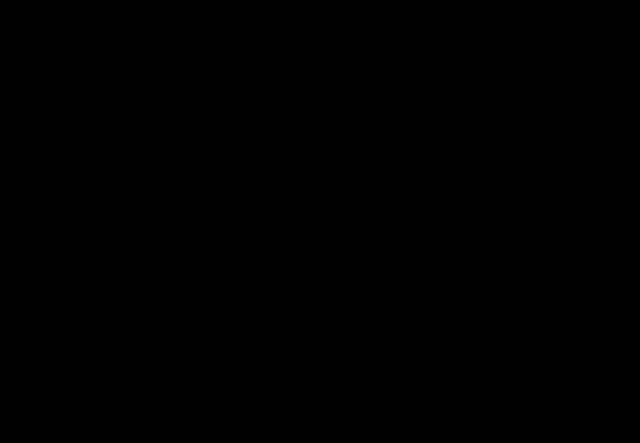
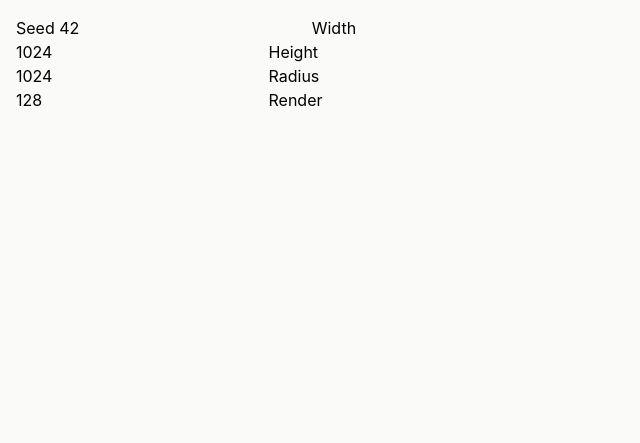
Before and after one commit to pspeter3/zaratan, a website built with Vite: page index.html in a window 1280 px wide. Shown: the whole page, without its empty margins (0-640 px from the left). Built offline with nearby package versions, Linux system fonts and the light colour scheme.

Commit message:
Add basic form

```diff
--- a/index.html
+++ b/index.html
@@ -6,7 +6,26 @@
     <title>Zaratan</title>
     <script type="module" src="./src/main.ts"></script>
   </head>
-  <body class="min-h-dvh bg-black">
-    <canvas id="canvas" class="mx-auto max-h-dvh max-w-dvw" role="img"></canvas>
+  <body class="gap-4 bg-stone-50 p-4 md:flex dark:bg-stone-950">
+    <form id="params" class="md:max-w-sm">
+      <label>
+        <span>Seed</span>
+        <input name="seed" type="number" required value="42" inputmode="numeric" />
+      </label>
+      <label>
+        <span>Width</span>
+        <input name="width" type="number" required value="1024" inputmode="numeric" />
+      </label>
+      <label>
+        <span>Height</span>
+        <input name="height" type="number" required value="1024" inputmode="numeric" />
+      </label>
+      <label>
+        <span>Radius</span>
+        <input name="radius" type="number" required value="128" inputmode="numeric" />
+      </label>
+      <button type="submit">Render</button>
+    </form>
+    <canvas id="canvas" class="w-full" role="img"></canvas>
   </body>
 </html>
```
